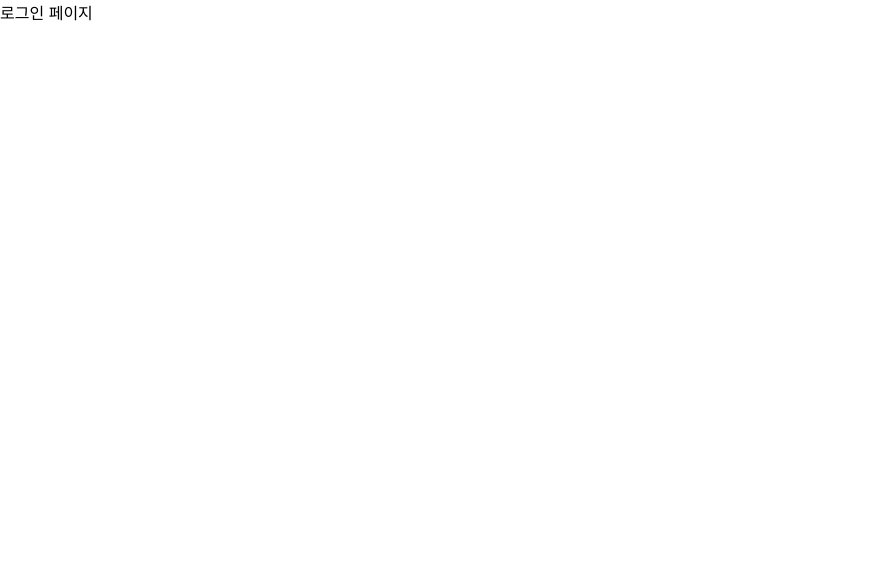
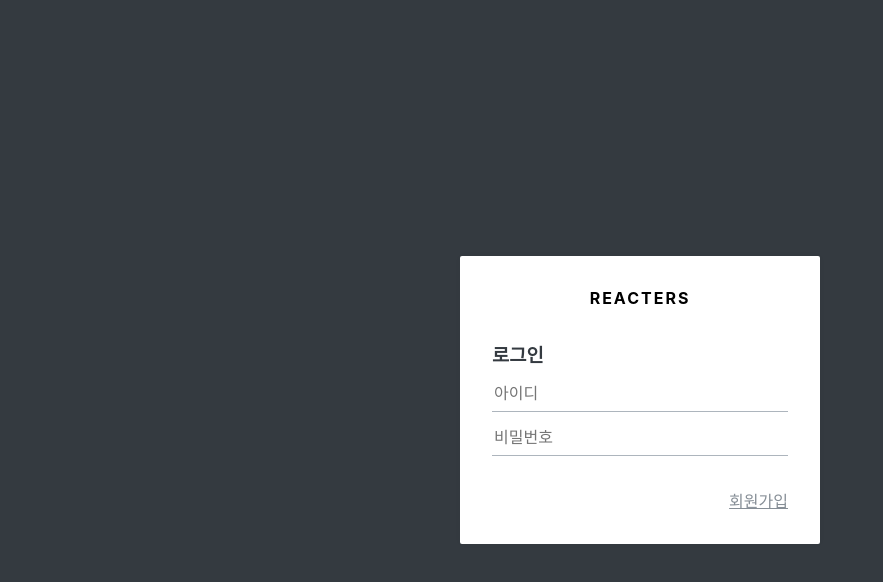
Before and after one commit to simyeen/depoly-test, a React (Create React App) app in the folder blog/blog-frontend/: page /login in a window 1280 px wide. Shown: the top 582 px of the page, without its empty margins (0-883 px from the left). Built offline with nearby package versions, Linux system fonts and the light colour scheme.

Commit message:
Feat : Add UI AuthForm

```diff
--- a/blog/blog-frontend/src/components/auth/AuthForm.js
+++ b/blog/blog-frontend/src/components/auth/AuthForm.js
@@ -1,10 +1,69 @@
 import React from 'react';
 import styled from 'styled-components';
+import { Link } from 'react-router-dom';
+import palette from '../../lib/styles/palette';
+import Button from '../common/Button';
 
-const AuthFormBlock = styled.div``;
+const AuthFormBlock = styled.div`
+  h3 {
+    margin: 0;
+    color: ${palette.gray[8]};
+    margin-bottom: 1rem;
+  }
+`;
+
+const StyledInput = styled.input`
+  font-size: 1rem;
+  border: none;
+  border-bottom: 1px solid ${palette.gray[5]};
+  padding-bottom: 0.5rem;
+  outline: none;
+  width: 100%;
+
+  &:focus {
+    color: $oc-teal-7;
+    border-bottom: 1px solid ${palette.gray[7]};
+  }
+
+  & + & {
+    margin-top: 1rem;
+  }
+`;
+
+const Footer = styled.div`
+  margin-top: 2rem;
+  text-align: right;
+  a {
+    color: ${palette.gray[6]};
+    text-decoration: underline;
+    &:hover {
+      color: ${palette.gray[9]};
+    }
+  }
+`;
 
 const AuthForm = () => {
-  return <AuthFormBlock>AuthForm</AuthFormBlock>;
+  return (
+    <AuthFormBlock>
+      <h3>로그인</h3>
+      <form>
+        <StyledInput
+          autoComplete="uername"
+          name="username"
+          placeholder="아이디"
+        />
+        <StyledInput
+          autoComplete="new-password"
+          name="password"
+          placeholder="비밀번호"
+          type="password"
+        />
+      </form>
+      <Footer>
+        <Link to="/register">회원가입</Link>
+      </Footer>
+    </AuthFormBlock>
+  );
 };
 
 export default AuthForm;
--- a/blog/blog-frontend/src/components/auth/AuthTemplate.js
+++ b/blog/blog-frontend/src/components/auth/AuthTemplate.js
@@ -1,10 +1,48 @@
 import React from 'react';
 import styled from 'styled-components';
+import palette from '../../lib/styles/palette';
+import { Link } from 'react-router-dom';
 
-const AuthTemplateBlock = styled.div``;
+const AuthTemplateBlock = styled.div`
+  position: absolute;
+  top: 0;
+  bottom: 0;
+  left: 0;
+  right: 0;
+  background: ${palette.gray[8]};
 
-const AuthTemplate = () => {
-  return <AuthTemplateBlock></AuthTemplateBlock>;
+  display: flex;
+  flex-direction: colunm;
+  justify-content: center;
+  align-items: center;
+`;
+
+const WhiteBox = styled.div`
+  .logo-area {
+    display: block;
+    padding-bottom: 2rem;
+    text-align: center;
+    font-weight: bold;
+    letter-spacing: 2px;
+  }
+  box-shadow: 0 0 8px rgba(0, 0, 0, 0.025);
+  padding: 2rem;
+  width: 360px;
+  background: white;
+  border-radius: 2px;
+`;
+
+const AuthTemplate = ({ children }) => {
+  return (
+    <AuthTemplateBlock>
+      <WhiteBox>
+        <div className="logo-area">
+          <Link to="/">REACTERS</Link>{' '}
+        </div>
+        {children}
+      </WhiteBox>
+    </AuthTemplateBlock>
+  );
 };
 
 export default AuthTemplate;
--- a/blog/blog-frontend/src/pages/LoginPage.js
+++ b/blog/blog-frontend/src/pages/LoginPage.js
@@ -1,7 +1,13 @@
 import React from 'react';
+import AuthTemplate from '../components/auth/AuthTemplate';
+import AuthForm from '../components/auth/AuthForm';
 
 const LoginPage = () => {
-  return <div>로그인 페이지</div>;
+  return (
+    <AuthTemplate>
+      <AuthForm />
+    </AuthTemplate>
+  );
 };
 
 export default LoginPage;
```
